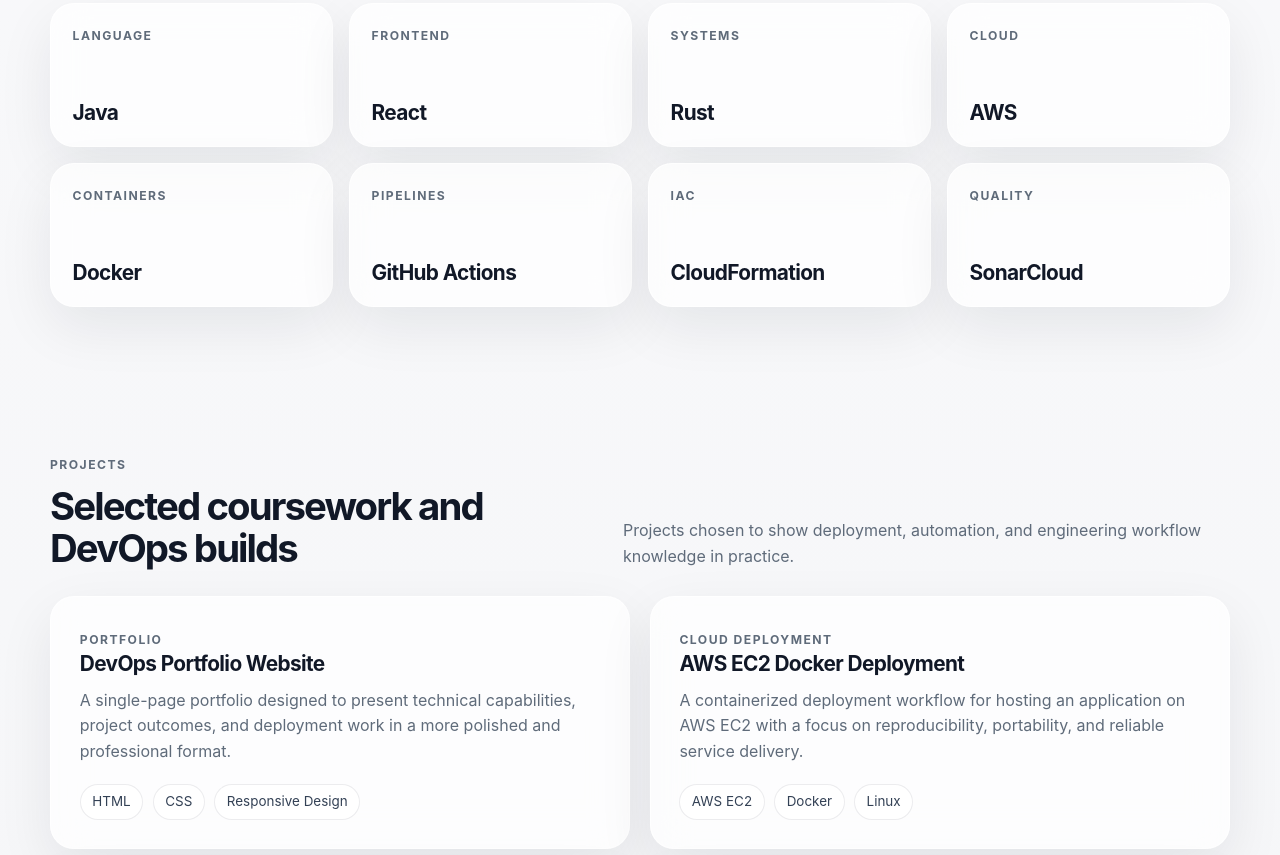
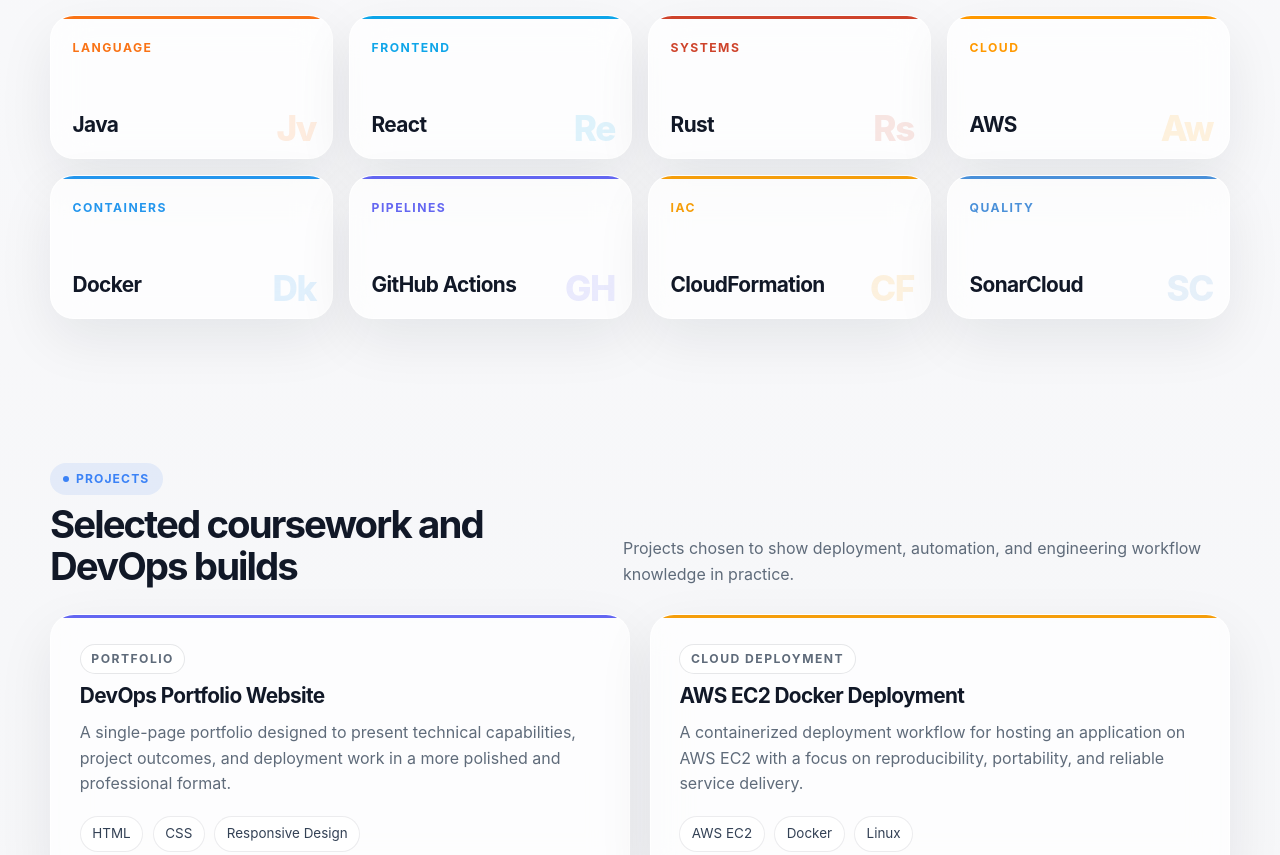
Before and after one commit to sssec81/devqaops-portfolio, a plain HTML site: page index.html in a window 1280 px wide. Shown: the part 1813-2668 px from the top of the page. Drawn offline with Linux system fonts and the light colour scheme.

Commit message:
polished ui

```diff
--- a/index.html
+++ b/index.html
@@ -22,6 +22,11 @@
         <span class="brand-mark">SJ</span>
         <span class="brand-name">Shaman Jung Shah</span>
       </a>
+      <button class="nav-toggle" aria-label="Toggle navigation" aria-expanded="false">
+        <span></span>
+        <span></span>
+        <span></span>
+      </button>
       <ul class="nav-links">
         <li><a href="#about">About</a></li>
         <li><a href="#skills">Skills</a></li>
@@ -123,35 +128,43 @@
       </div>
 
       <div class="skills-grid">
-        <article class="skill-card reveal">
+        <article class="skill-card reveal" style="--card-color: #f97316">
+          <span class="skill-icon">Jv</span>
           <span class="skill-category">Language</span>
           <h3>Java</h3>
         </article>
-        <article class="skill-card reveal">
+        <article class="skill-card reveal" style="--card-color: #0ea5e9">
+          <span class="skill-icon">Re</span>
           <span class="skill-category">Frontend</span>
           <h3>React</h3>
         </article>
-        <article class="skill-card reveal">
+        <article class="skill-card reveal" style="--card-color: #ce432b">
+          <span class="skill-icon">Rs</span>
           <span class="skill-category">Systems</span>
           <h3>Rust</h3>
         </article>
-        <article class="skill-card reveal">
+        <article class="skill-card reveal" style="--card-color: #ff9900">
+          <span class="skill-icon">Aw</span>
           <span class="skill-category">Cloud</span>
           <h3>AWS</h3>
         </article>
-        <article class="skill-card reveal">
+        <article class="skill-card reveal" style="--card-color: #2496ed">
+          <span class="skill-icon">Dk</span>
           <span class="skill-category">Containers</span>
           <h3>Docker</h3>
         </article>
-        <article class="skill-card reveal">
+        <article class="skill-card reveal" style="--card-color: #6366f1">
+          <span class="skill-icon">GH</span>
           <span class="skill-category">Pipelines</span>
           <h3>GitHub Actions</h3>
         </article>
-        <article class="skill-card reveal">
+        <article class="skill-card reveal" style="--card-color: #f59e0b">
+          <span class="skill-icon">CF</span>
           <span class="skill-category">IaC</span>
           <h3>CloudFormation</h3>
         </article>
-        <article class="skill-card reveal">
+        <article class="skill-card reveal" style="--card-color: #4a90d9">
+          <span class="skill-icon">SC</span>
           <span class="skill-category">Quality</span>
           <h3>SonarCloud</h3>
         </article>
@@ -168,7 +181,7 @@
       </div>
 
       <div class="projects-grid">
-        <article class="project-card reveal">
+        <article class="project-card reveal" style="--card-color: #6366f1">
           <span class="project-tag">Portfolio</span>
           <h3>DevOps Portfolio Website</h3>
           <p>A single-page portfolio designed to present technical capabilities, project outcomes, and deployment work
@@ -180,7 +193,7 @@
           </div>
         </article>
 
-        <article class="project-card reveal">
+        <article class="project-card reveal" style="--card-color: #f59e0b">
           <span class="project-tag">Cloud Deployment</span>
           <h3>AWS EC2 Docker Deployment</h3>
           <p>A containerized deployment workflow for hosting an application on AWS EC2 with a focus on reproducibility,
@@ -192,7 +205,7 @@
           </div>
         </article>
 
-        <article class="project-card reveal">
+        <article class="project-card reveal" style="--card-color: #10b981">
           <span class="project-tag">Automation</span>
           <h3>CI/CD Pipeline with GitHub Actions</h3>
           <p>An automated pipeline that validates, builds, and prepares deployment updates so code changes move from
@@ -204,7 +217,7 @@
           </div>
         </article>
 
-        <article class="project-card reveal">
+        <article class="project-card reveal" style="--card-color: #3b82f6">
           <span class="project-tag">Code Quality</span>
           <h3>Static Code Analysis with SonarCloud</h3>
           <p>A quality-focused workflow using SonarCloud to surface maintainability issues and encourage better
@@ -321,6 +334,30 @@
     );
 
     sections.forEach((section) => navObserver.observe(section));
+
+    // Stagger animations for grid children
+    document.querySelectorAll(".skills-grid, .projects-grid, .stats-grid, .about-grid, .highlight-grid, .contact-grid").forEach((grid) => {
+      Array.from(grid.children).forEach((child, i) => {
+        child.style.setProperty("--stagger", `${i * 0.09}s`);
+      });
+    });
+
+    // Mobile hamburger menu
+    const navToggle = document.querySelector(".nav-toggle");
+    const navLinksList = document.querySelector(".nav-links");
+    if (navToggle) {
+      navToggle.addEventListener("click", () => {
+        const expanded = navToggle.getAttribute("aria-expanded") === "true";
+        navToggle.setAttribute("aria-expanded", String(!expanded));
+        navLinksList.classList.toggle("open");
+      });
+      navLinksList.querySelectorAll("a").forEach((link) => {
+        link.addEventListener("click", () => {
+          navToggle.setAttribute("aria-expanded", "false");
+          navLinksList.classList.remove("open");
+        });
+      });
+    }
   </script>
 </body>
 
--- a/styles.css
+++ b/styles.css
@@ -18,6 +18,10 @@
   --radius-lg: 24px;
   --radius-md: 18px;
   --max-width: 1180px;
+  --blue: #3b82f6;
+  --green: #10b981;
+  --violet: #6366f1;
+  --amber: #f59e0b;
 }
 
 * {
@@ -303,6 +307,39 @@
   text-transform: uppercase;
 }
 
+.section-label {
+  display: inline-flex;
+  align-items: center;
+  gap: 0.42rem;
+  padding: 0.38rem 0.82rem;
+  border-radius: 999px;
+  background: rgba(59, 130, 246, 0.1);
+  color: #3b82f6;
+  letter-spacing: 0.09em;
+}
+
+.section-label::before {
+  content: "";
+  width: 0.38rem;
+  height: 0.38rem;
+  border-radius: 50%;
+  background: currentColor;
+  flex-shrink: 0;
+}
+
+.project-tag {
+  display: inline-block;
+  padding: 0.32rem 0.72rem;
+  border-radius: 999px;
+  background: rgba(255, 255, 255, 0.72);
+  box-shadow: inset 0 0 0 1px rgba(15, 23, 42, 0.1);
+  margin-bottom: 0.65rem;
+}
+
+.skill-category {
+  color: var(--card-color, var(--muted));
+}
+
 .showcase-panel-large h2 {
   margin-top: 0.75rem;
   font-size: clamp(1.7rem, 2.8vw, 2.35rem);
@@ -373,6 +410,17 @@
   background: rgba(255, 255, 255, 0.6);
   color: var(--muted-strong);
   box-shadow: inset 0 0 0 1px rgba(15, 23, 42, 0.06);
+  display: flex;
+  align-items: flex-start;
+  gap: 0.7rem;
+}
+
+.about-points li::before {
+  content: "✓";
+  flex-shrink: 0;
+  color: var(--blue);
+  font-weight: 700;
+  line-height: 1.6;
 }
 
 .skills-grid {
@@ -388,6 +436,33 @@
   flex-direction: column;
   justify-content: space-between;
   transition: transform 0.2s ease, box-shadow 0.2s ease;
+  position: relative;
+  overflow: hidden;
+}
+
+.skill-card::before {
+  content: "";
+  position: absolute;
+  top: 0;
+  left: 0;
+  right: 0;
+  height: 3px;
+  background: var(--card-color, transparent);
+  border-radius: var(--radius-lg) var(--radius-lg) 0 0;
+}
+
+.skill-icon {
+  position: absolute;
+  right: 1rem;
+  bottom: 0.75rem;
+  font-size: 2.2rem;
+  font-weight: 800;
+  color: var(--card-color, var(--muted));
+  opacity: 0.13;
+  pointer-events: none;
+  line-height: 1;
+  letter-spacing: -0.04em;
+  user-select: none;
 }
 
 .skill-card:hover,
@@ -407,6 +482,19 @@
 .project-card {
   padding: 1.8rem;
   transition: transform 0.2s ease, box-shadow 0.2s ease;
+  position: relative;
+  overflow: hidden;
+}
+
+.project-card::before {
+  content: "";
+  position: absolute;
+  top: 0;
+  left: 0;
+  right: 0;
+  height: 3px;
+  background: var(--card-color, transparent);
+  border-radius: var(--radius-lg) var(--radius-lg) 0 0;
 }
 
 .stack-line {
@@ -450,9 +538,11 @@
 }
 
 footer {
-  padding: 2.5rem 0 0.5rem;
+  padding: 2.5rem 0 1.5rem;
   color: var(--muted);
   font-size: 0.92rem;
+  border-top: 1px solid var(--border);
+  text-align: center;
 }
 
 :focus-visible {
@@ -460,10 +550,50 @@
   outline-offset: 3px;
 }
 
+.nav-toggle {
+  display: none;
+  flex-direction: column;
+  gap: 0.3rem;
+  padding: 0.45rem;
+  background: none;
+  border: none;
+  cursor: pointer;
+  border-radius: 0.5rem;
+  transition: background 0.2s ease;
+  margin-left: auto;
+}
+
+.nav-toggle:hover {
+  background: rgba(15, 23, 42, 0.06);
+}
+
+.nav-toggle span {
+  width: 1.4rem;
+  height: 2px;
+  background: var(--text);
+  border-radius: 999px;
+  display: block;
+  transition: transform 0.25s ease, opacity 0.25s ease;
+}
+
+.nav-toggle[aria-expanded="true"] span:nth-child(1) {
+  transform: translateY(7px) rotate(45deg);
+}
+
+.nav-toggle[aria-expanded="true"] span:nth-child(2) {
+  opacity: 0;
+  transform: scaleX(0);
+}
+
+.nav-toggle[aria-expanded="true"] span:nth-child(3) {
+  transform: translateY(-7px) rotate(-45deg);
+}
+
 .reveal {
   opacity: 0;
   transform: translateY(24px);
   transition: opacity 0.65s ease, transform 0.65s ease;
+  transition-delay: var(--stagger, 0s);
 }
 
 .reveal.visible {
@@ -497,12 +627,23 @@
 
 @media (max-width: 720px) {
   .nav-inner {
-    flex-direction: column;
-    align-items: flex-start;
+    flex-wrap: wrap;
+    align-items: center;
+  }
+
+  .nav-toggle {
+    display: flex;
   }
 
   .nav-links {
+    display: none;
+    flex-basis: 100%;
     justify-content: flex-start;
+    padding-bottom: 0.5rem;
+  }
+
+  .nav-links.open {
+    display: flex;
   }
 
   main {
```
